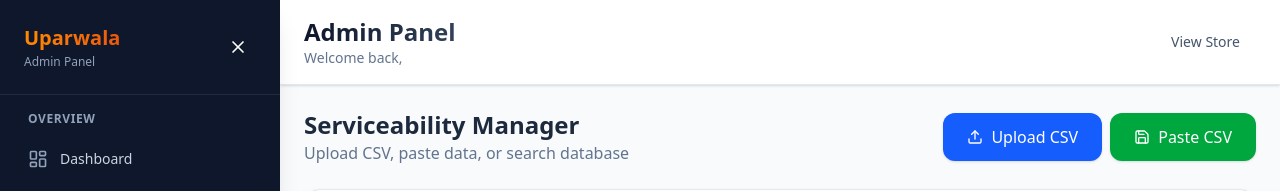
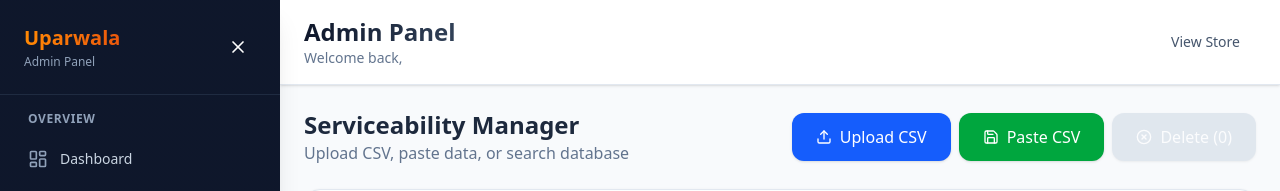
Before and after one commit to niravGanatra/uparwala, a React (Vite) app in the folder frontend/: page /admin/serviceability in a window 1280 px wide. Shown: the top 191 px of the page. Built offline with nearby package versions, Linux system fonts and the light colour scheme; no server answers.

Commit message:
feat: make bulk delete button always visible in Serviceability Manager

```diff
--- a/frontend/src/pages/admin/ServiceabilityManager.jsx
+++ b/frontend/src/pages/admin/ServiceabilityManager.jsx
@@ -235,6 +235,15 @@ const ServiceabilityManager = () => {
                         <Save className="h-4 w-4 mr-2" />
                         Paste CSV
                     </Button>
+                    <Button
+                        onClick={handleBulkDelete}
+                        disabled={deleting || selectedIds.length === 0}
+                        className={`${selectedIds.length > 0 ? 'bg-red-600 hover:bg-red-700' : 'bg-slate-300 cursor-not-allowed'} text-white transition-colors`}
+                        title={selectedIds.length === 0 ? "Select items to delete" : "Delete selected items"}
+                    >
+                        <XCircle className={`h-4 w-4 mr-2 ${deleting ? 'animate-spin' : ''}`} />
+                        {deleting ? 'Deleting...' : `Delete (${selectedIds.length})`}
+                    </Button>
                 </div>
             </div>
 
@@ -275,21 +284,7 @@ const ServiceabilityManager = () => {
             </div>
 
             {/* Bulk Actions */}
-            {selectedIds.length > 0 && (
-                <div className="bg-red-50 border border-red-200 rounded-lg p-4 flex items-center justify-between">
-                    <span className="text-sm text-red-700">
-                        {selectedIds.length} pincode(s) selected
-                    </span>
-                    <Button
-                        onClick={handleBulkDelete}
-                        disabled={deleting}
-                        className="bg-red-600 hover:bg-red-700 text-white"
-                    >
-                        <XCircle className={`h-4 w-4 mr-2 ${deleting ? 'animate-spin' : ''}`} />
-                        {deleting ? 'Deleting...' : 'Delete Selected'}
-                    </Button>
-                </div>
-            )}
+
 
             {/* Data Table */}
             <div className="bg-white rounded-xl shadow-sm border border-slate-200 overflow-hidden">
```
